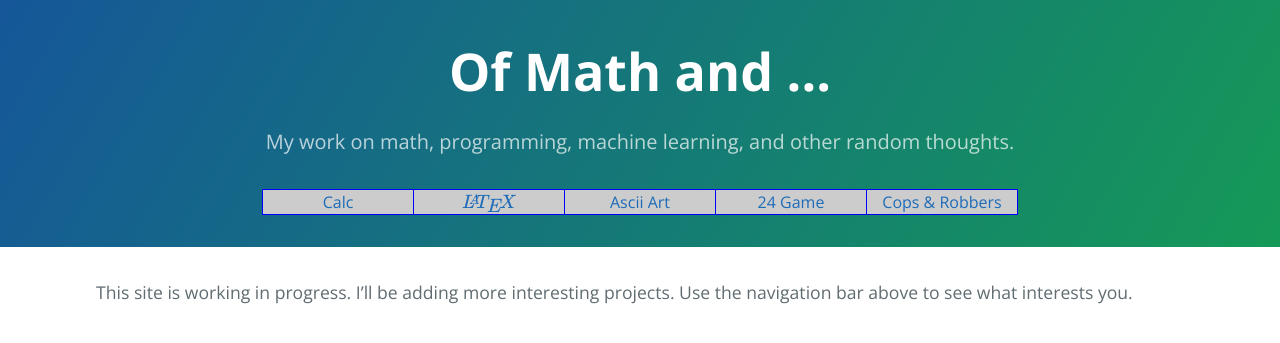
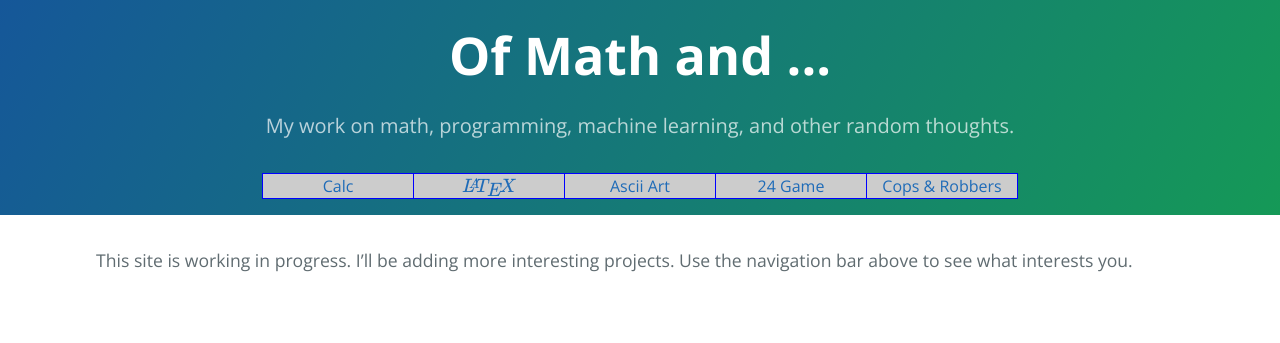
Before and after one commit to ThinGarfield/ThinGarfield.github.io, a Jekyll site: the page built from index.md, in a window 1280 px wide. Shown: the top 343 px of the page. Built offline with Jekyll 4.4.1, drawn with Linux system fonts in a browser that asks for light colours; formulas are drawn with MathJax 3.

Commit message:
make header smaller

```diff
--- a/_sass/jekyll-theme-cayman.scss
+++ b/_sass/jekyll-theme-cayman.scss
@@ -112,15 +112,15 @@ a {
   background-image: linear-gradient(120deg, $header-bg-color-secondary, $header-bg-color);
 
   @include large {
-    padding: 2rem 6rem;
+    padding: 1rem 1rem;
   }
 
   @include medium {
-    padding: 3rem 4rem;
+    padding: 1rem 1rem;
   }
 
   @include small {
-    padding: 2rem 1rem;
+    padding: 1rem 1rem;
   }
 }
 
```
